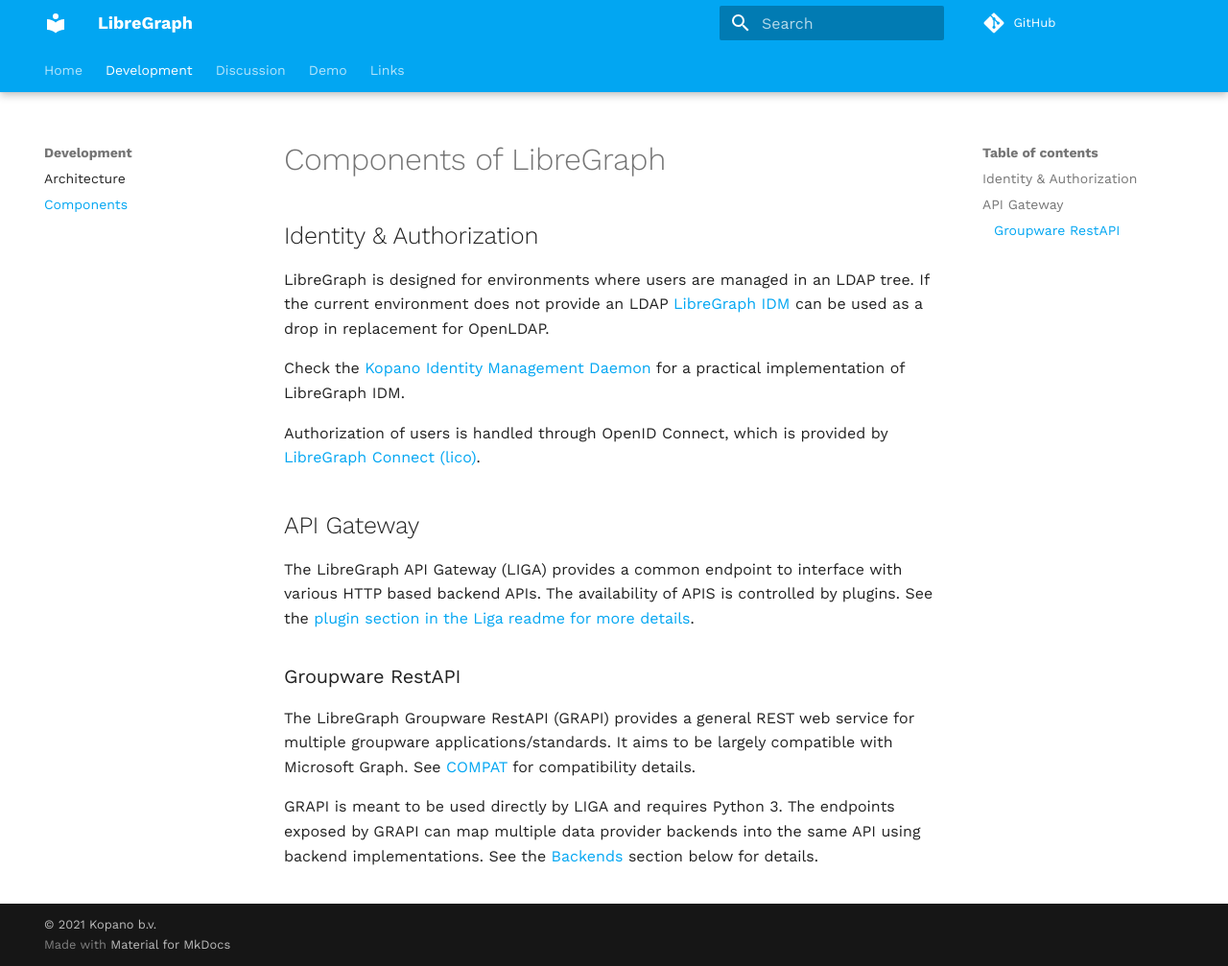
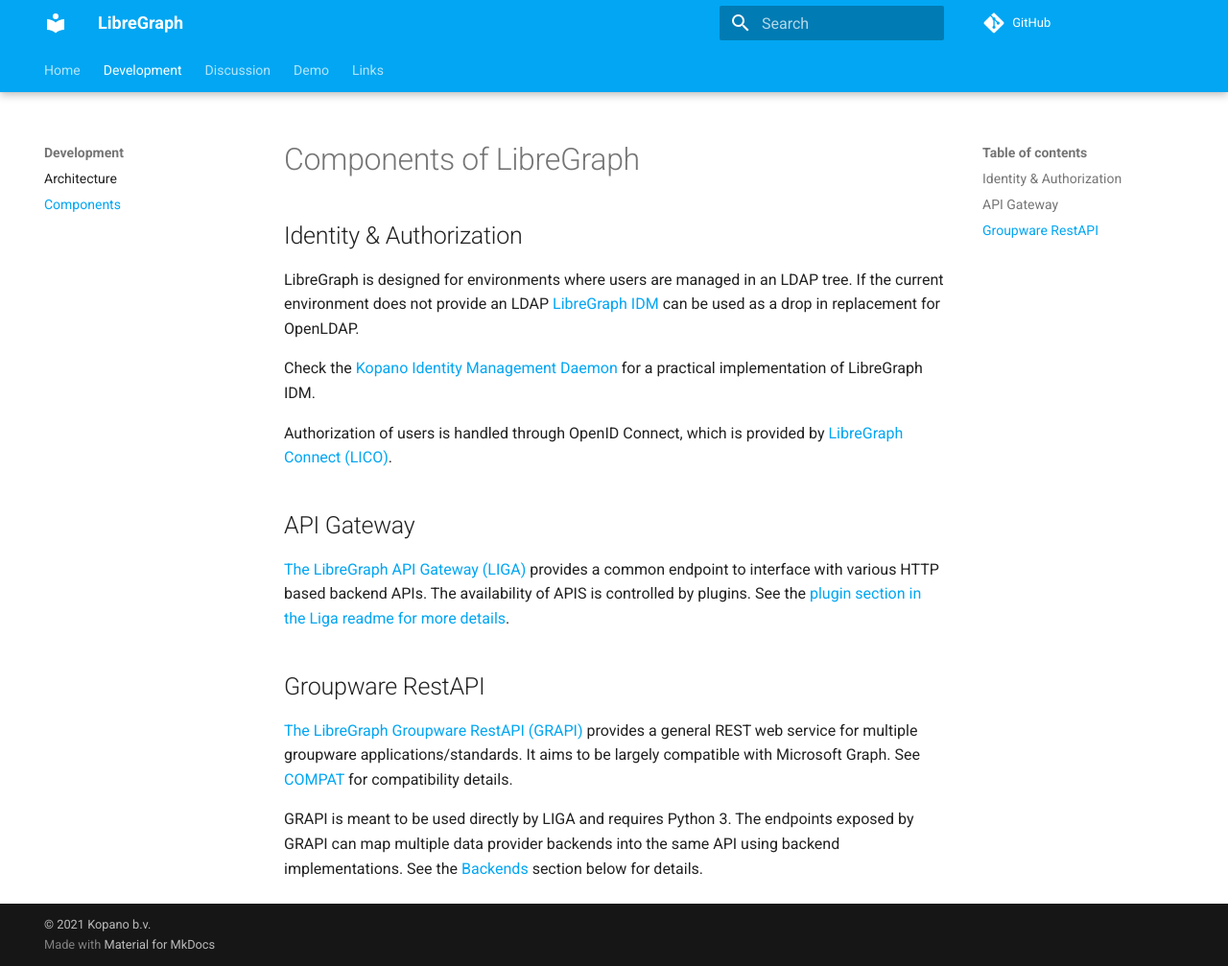
Before and after one commit to libregraph/libregraph.github.io, an MkDocs documentation site: the page built from docs/development/components.md, in a window 1280 px wide and 1007 px high. Shown: the whole window at 96% size. Built offline with MkDocs 1.6.1 and Material for MkDocs 9.7.7, drawn with Linux system fonts in a browser that asks for light colours; some web fonts are replaced; part of the change alters nothing that is shown.

Commit message:
Fonts and formatting
Signed-off-by: Felix Bartels <felix@9wd.eu>

```diff
--- a/docs/development/components.md
+++ b/docs/development/components.md
@@ -6,14 +6,14 @@ LibreGraph is designed for environments where users are managed in an LDAP tree.
 
 Check the [Kopano Identity Management Daemon](https://github.com/Kopano-dev/kidm) for a practical implementation of LibreGraph IDM.
 
-Authorization of users is handled through OpenID Connect, which is provided by [LibreGraph Connect (lico)](https://github.com/libregraph/lico).
+Authorization of users is handled through OpenID Connect, which is provided by [LibreGraph Connect (LICO)](https://github.com/libregraph/lico).
 
 ## API Gateway
 
-The LibreGraph API Gateway (LIGA) provides a common endpoint to interface with various HTTP based backend APIs. The availability of APIS is controlled by plugins. See the [plugin section in the Liga readme for more details](https://github.com/libregraph/liga#plugins).
+[The LibreGraph API Gateway (LIGA)](https://github.com/libregraph/liga) provides a common endpoint to interface with various HTTP based backend APIs. The availability of APIS is controlled by plugins. See the [plugin section in the Liga readme for more details](https://github.com/libregraph/liga#plugins).
 
-### Groupware RestAPI
+## Groupware RestAPI
 
-The LibreGraph Groupware RestAPI (GRAPI) provides a general REST web service for multiple groupware applications/standards. It aims to be largely compatible with Microsoft Graph. See [COMPAT](https://github.com/libregraph/grapi/blob/master/COMPAT.md) for compatibility details.
+[The LibreGraph Groupware RestAPI (GRAPI)](https://github.com/libregraph/grapi) provides a general REST web service for multiple groupware applications/standards. It aims to be largely compatible with Microsoft Graph. See [COMPAT](https://github.com/libregraph/grapi/blob/master/COMPAT.md) for compatibility details.
 
 GRAPI is meant to be used directly by LIGA and requires Python 3. The endpoints exposed by GRAPI can map multiple data provider backends into the same API using backend implementations. See the [Backends](https://github.com/libregraph/grapi#backends) section below for details.
--- a/mkdocs.yml
+++ b/mkdocs.yml
@@ -32,6 +32,6 @@ theme:
     primary: light blue
     accent: red
   font:
-    text: Work Sans
-    code: Menlo
+    text: Roboto
+    code: Roboto Mono
   custom_dir: 'theme'
```
